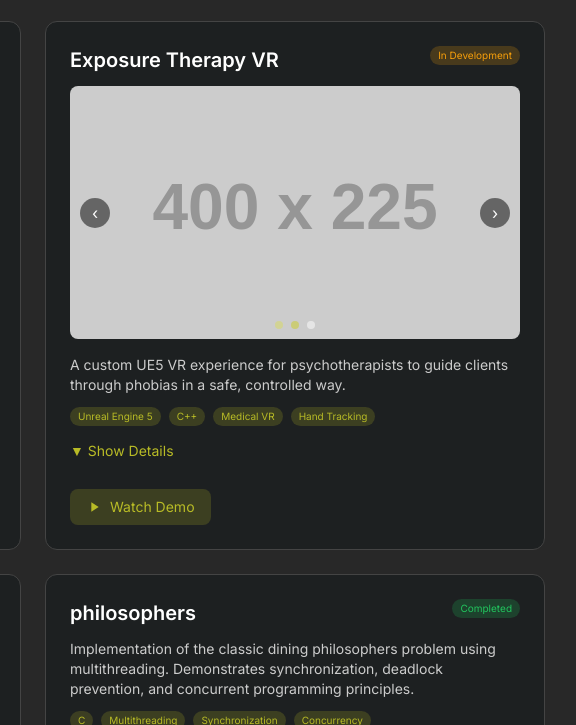
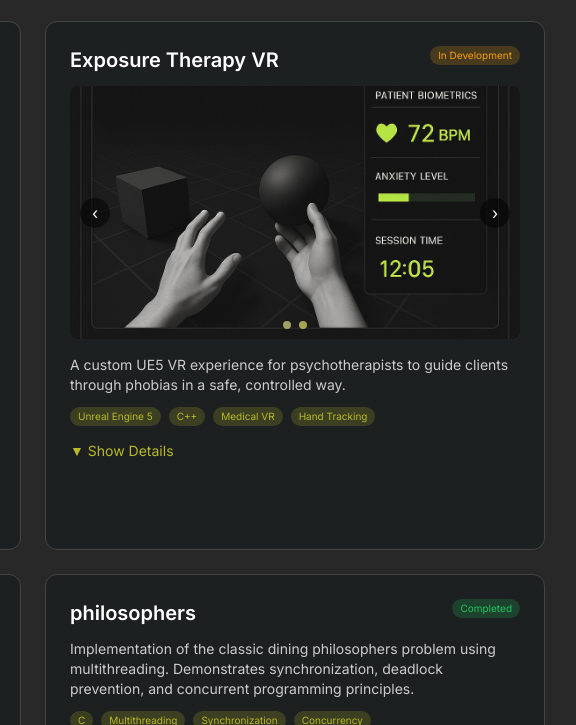
Before and after one commit to frnki42/frnki.dev, a plain HTML site: page projects.html in a window 1280 px wide. Shown: the part 799-1524 px from the top of the page, 607-1183 px from the left. Drawn offline with nearby package versions, Linux system fonts and the light colour scheme; placeholder pictures from the web are drawn by us.

Commit message:
update: Exposure Therapy VR project with real images - Added actual exposure therapy VR screenshots (exposure_00.png, exposure_01.png) - Replaced placeholder images with real therapy interface visuals - Updated gallery navigation for 2 images instead of placeholder content - Added modal functionality for full-screen image viewing - Removed video demo section as videos are not ready yet

```diff
--- a/projects.html
+++ b/projects.html
@@ -447,9 +447,8 @@
 
         <!-- Image Gallery -->
         <div class="gallery-container mb-4" data-gallery="therapy">
-          <img src="https://via.placeholder.com/400x225/1d2021/b8bb26?text=Therapy+VR+Interface" alt="Therapy VR Interface" class="gallery-image" data-index="0">
-          <img src="https://via.placeholder.com/400x225/1d2021/b8bb26?text=Safe+Environment" alt="Safe Environment" class="gallery-image hidden" data-index="1">
-          <img src="https://via.placeholder.com/400x225/1d2021/b8bb26?text=Progress+Tracking" alt="Progress Tracking" class="gallery-image hidden" data-index="2">
+          <img src="images/projects/therapy-vr/exposure_00.png" alt="Therapy VR Interface" class="gallery-image" data-index="0" onclick="showImageModal('images/projects/therapy-vr/exposure_00.png', 'Therapy VR Interface')">
+          <img src="images/projects/therapy-vr/exposure_01.png" alt="Safe Environment" class="gallery-image hidden" data-index="1" onclick="showImageModal('images/projects/therapy-vr/exposure_01.png', 'Safe Environment')">
 
           <button class="gallery-nav prev" onclick="changeImage('therapy', -1)">‹</button>
           <button class="gallery-nav next" onclick="changeImage('therapy', 1)">›</button>
@@ -457,7 +456,6 @@
           <div class="gallery-indicators">
             <span class="gallery-indicator active" onclick="showImage('therapy', 0)"></span>
             <span class="gallery-indicator" onclick="showImage('therapy', 1)"></span>
-            <span class="gallery-indicator" onclick="showImage('therapy', 2)"></span>
           </div>
         </div>
 
@@ -494,15 +492,6 @@
           </div>
         </div>
 
-        <!-- Video Demo -->
-        <div class="mt-4">
-          <button class="bg-green/20 hover:bg-green/30 text-green px-4 py-2 rounded-lg text-sm transition flex items-center gap-2" onclick="showVideo('therapy')">
-            <svg class="w-4 h-4" fill="currentColor" viewBox="0 0 24 24">
-              <path d="M8 5v14l11-7z"/>
-            </svg>
-            Watch Demo
-          </button>
-        </div>
       </div>
 
       <!-- minishell -->
```
Also changed, not shown: images/projects/therapy-vr/exposure_00.png (added), images/projects/therapy-vr/exposure_01.png (added).
